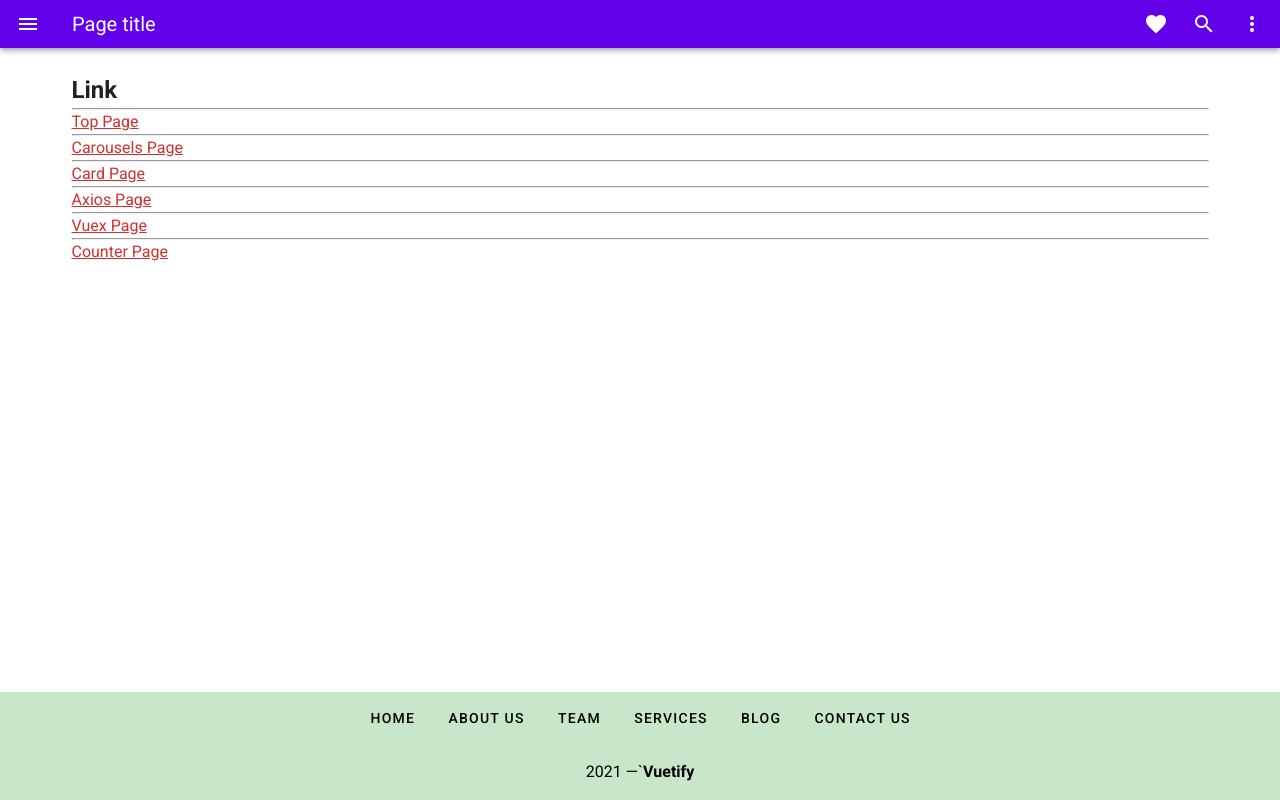
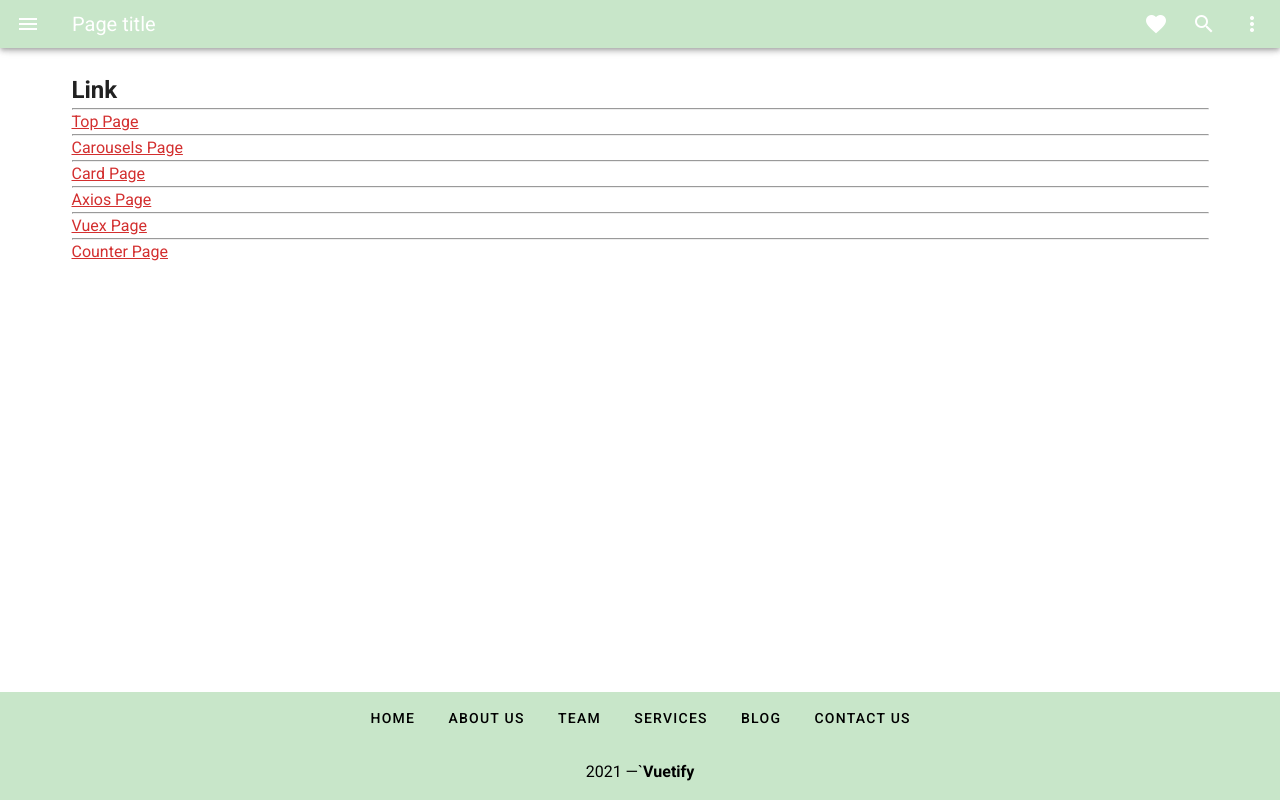
Before and after one commit to suzucan2020/cs-portfolio-gourmet, a Nuxt app: page / in a window 1280 px wide. Built offline with nearby package versions, Linux system fonts and the light colour scheme.

Commit message:
change header color

```diff
--- a/components/Header.vue
+++ b/components/Header.vue
@@ -1,7 +1,7 @@
 <template>
   <div>
     <v-app-bar
-      color="deep-purple accent-4"
+      color="green lighten-4"
       dense
       dark
     >
```
